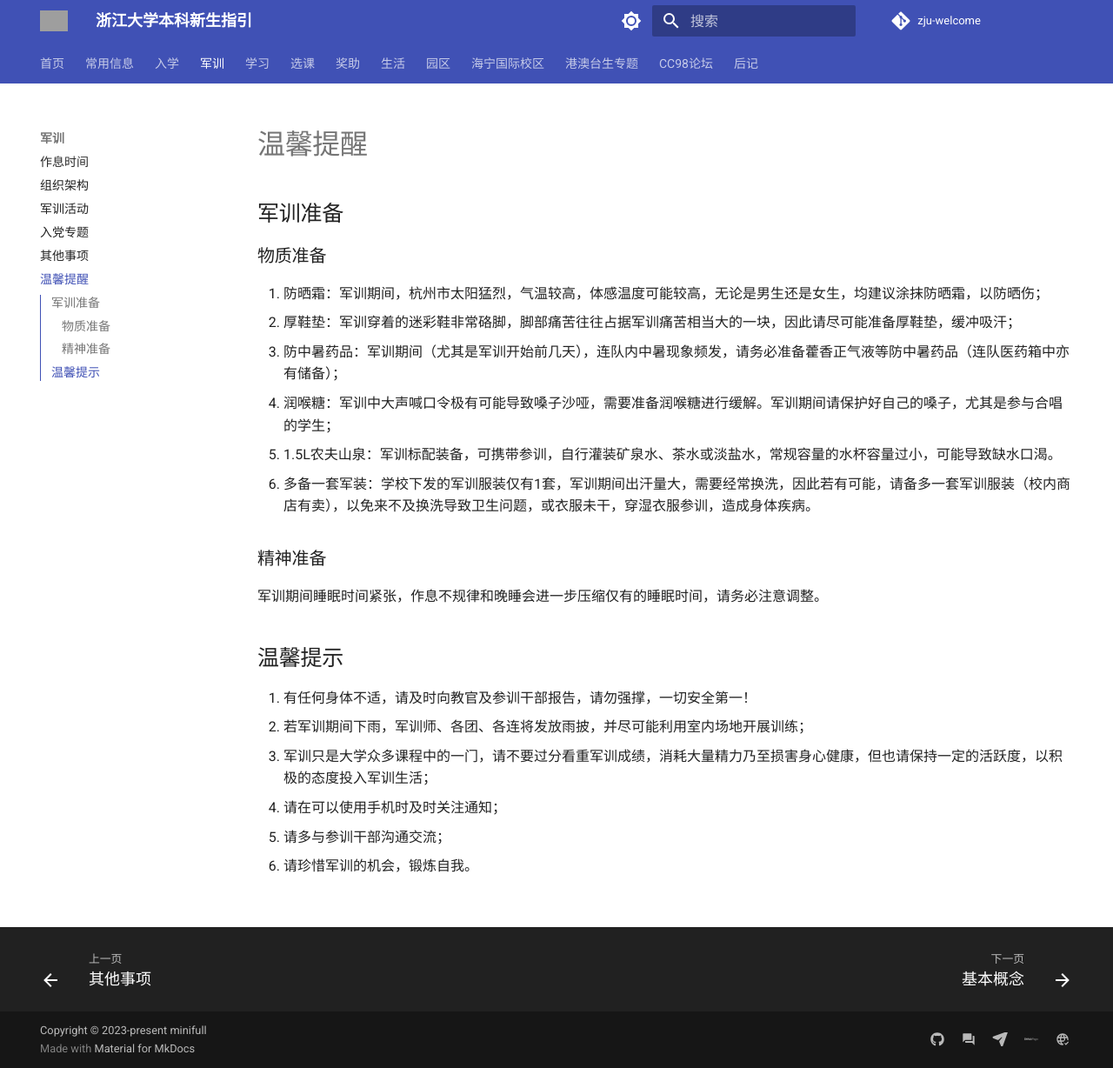
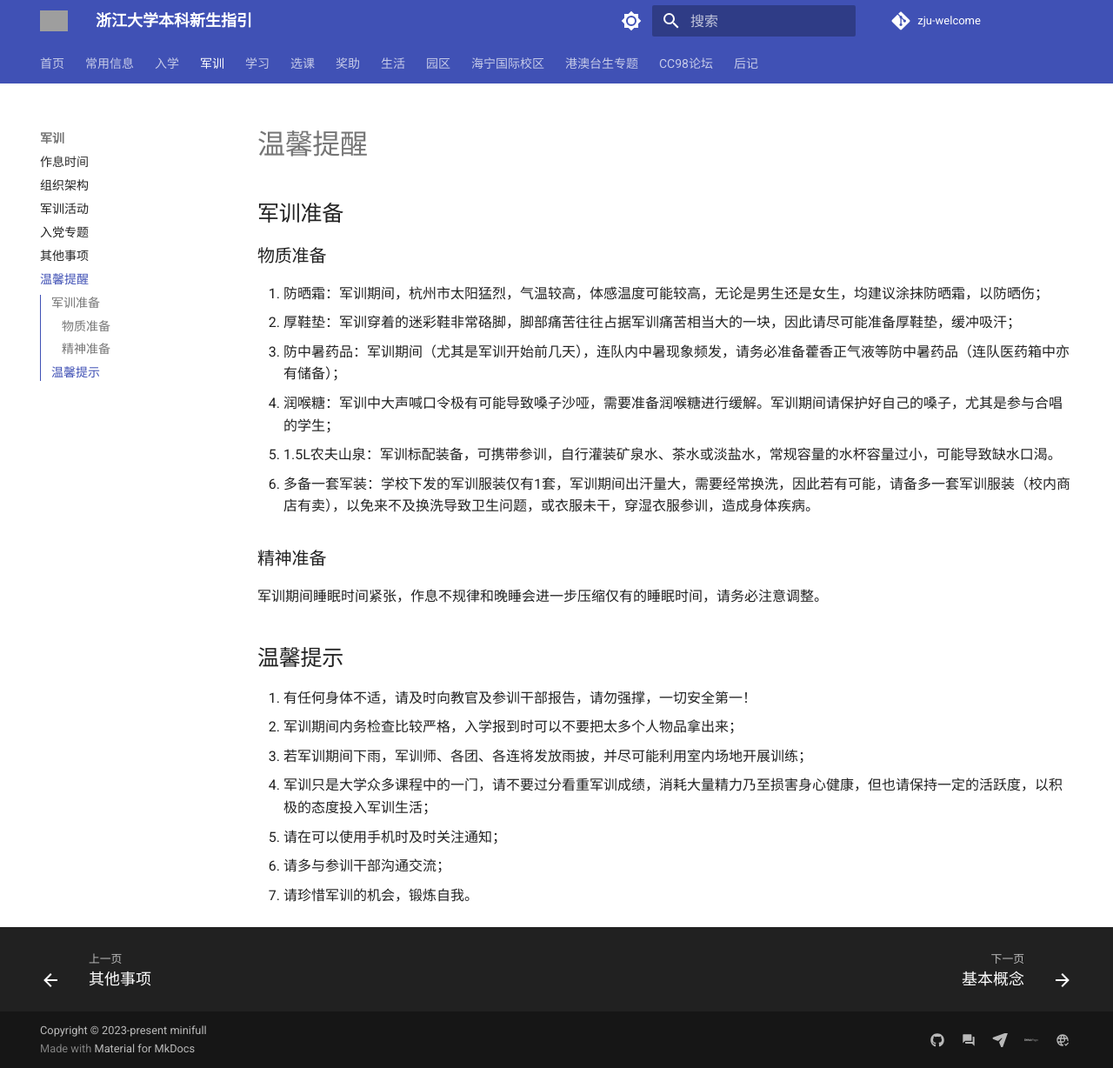
Before and after one commit to mini-full/zju-welcome, an MkDocs documentation site: the page built from docs/military_training/reminder.md, in a window 1280 px wide and 1228 px high. Shown: the whole window at 87% size. Built offline with MkDocs 1.6.1 and Material for MkDocs 9.7.7, drawn with Linux system fonts in a browser that asks for light colours; comment, search, counter and statistics services are not loaded; grey boxes are pictures that could not be loaded.

Commit message:
增加一条温馨提醒 (#80)

```diff
--- a/docs/military_training/reminder.md
+++ b/docs/military_training/reminder.md
@@ -18,8 +18,9 @@
 ## 温馨提示
 
 1. 有任何身体不适，请及时向教官及参训干部报告，请勿强撑，一切安全第一！
-2. 若军训期间下雨，军训师、各团、各连将发放雨披，并尽可能利用室内场地开展训练；
-3. 军训只是大学众多课程中的一门，请不要过分看重军训成绩，消耗大量精力乃至损害身心健康，但也请保持一定的活跃度，以积极的态度投入军训生活；
-4. 请在可以使用手机时及时关注通知；
-5. 请多与参训干部沟通交流；
-6. 请珍惜军训的机会，锻炼自我。
+2. 军训期间内务检查比较严格，入学报到时可以不要把太多个人物品拿出来；
+3. 若军训期间下雨，军训师、各团、各连将发放雨披，并尽可能利用室内场地开展训练；
+4. 军训只是大学众多课程中的一门，请不要过分看重军训成绩，消耗大量精力乃至损害身心健康，但也请保持一定的活跃度，以积极的态度投入军训生活；
+5. 请在可以使用手机时及时关注通知；
+6. 请多与参训干部沟通交流；
+7. 请珍惜军训的机会，锻炼自我。
```
